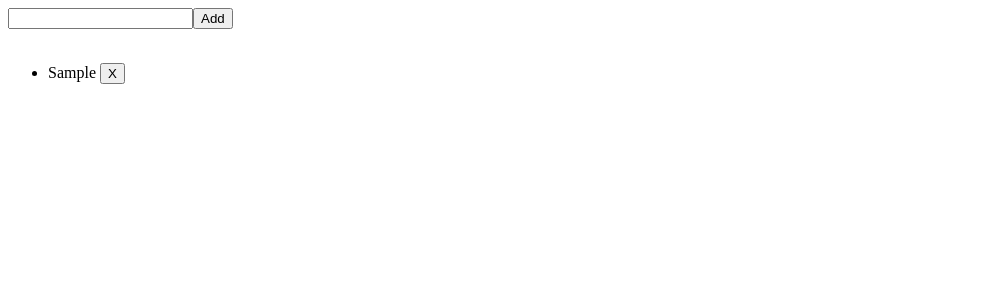
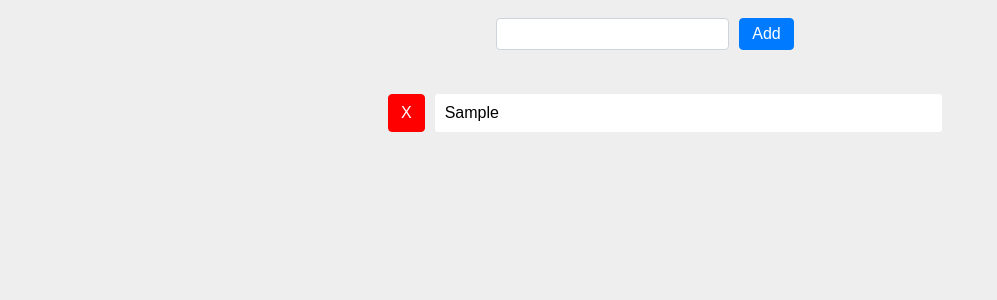
Before and after one commit to munajaf/simple-todo, a React (Create React App) app: page / in a window 1280 px wide. Both pictures are taken after typing "Sample" into the empty fields and a click on the button "Add". Shown: the top 300 px of the page, without its empty margins (0-997 px from the left). Built offline with nearby package versions, Linux system fonts and the light colour scheme.

Commit message:
added styled-components

```diff
--- a/package.json
+++ b/package.json
@@ -9,7 +9,8 @@
     "@testing-library/user-event": "^7.1.2",
     "react": "^16.13.1",
     "react-dom": "^16.13.1",
-    "react-scripts": "3.4.1"
+    "react-scripts": "3.4.1",
+    "styled-components": "^5.1.0"
   },
   "scripts": {
     "start": "react-scripts start",
--- a/src/component/Form.jsx
+++ b/src/component/Form.jsx
@@ -1,10 +1,12 @@
 import React from 'react';
+import { FormCenter, Input } from './styled/Form';
+import { Button } from './styled/global';
 
 const Form = ({ addTodo, todoRef }) => (
-  <form onSubmit={addTodo}>
-    <input ref={todoRef} />
-    <button type="submit" onClick={addTodo}>Add</button>
-  </form>
+  <FormCenter onSubmit={addTodo}>
+    <Input ref={todoRef} />
+    <Button type="submit" onClick={addTodo}>Add</Button>
+  </FormCenter>
 );
 
 export default Form;
--- a/src/component/List.jsx
+++ b/src/component/List.jsx
@@ -1,13 +1,14 @@
 import React from 'react';
+import { ListData, Text } from './styled/List';
+import { Button } from './styled/global';
 
 const List = ({ todo, removeTodo }) => (
   <ul>
     {todo.map(({ value, id }) => (
-      <li key={id}>
-        {value}
-        {' '}
-        <button type="submit" onClick={() => removeTodo(id)}>X</button>
-      </li>
+      <ListData key={id}>
+        <Button remove type="submit" onClick={() => removeTodo(id)}>X</Button>
+        <Text>{value}</Text>
+      </ListData>
     ))}
   </ul>
 );
--- /dev/null
+++ b/src/component/styled/Form.js
@@ -0,0 +1,16 @@
+import styled from 'styled-components';
+
+export const FormCenter = styled.form`
+  display: flex;
+  justify-content: center;
+  align-items: center;
+`;
+
+export const Input = styled.input`
+  color: #495057;
+  font-size: 1em;
+  padding: .375rem .75rem;
+  border: 1px solid #ced4da;
+  border-radius: .25rem;
+  margin: 10px
+`;
--- /dev/null
+++ b/src/component/styled/List.js
@@ -0,0 +1,16 @@
+import styled from 'styled-components';
+
+export const ListData = styled.li`
+  display: flex;
+  margin: 10px;
+`;
+
+export const Text = styled.div`
+  background: white;
+  margin-left: 10px;
+  font-size: 1rem;
+  font-family: Arial;
+  border-radius: 3px;
+  padding:10px;
+  width: 100%;
+`;
--- /dev/null
+++ b/src/component/styled/global.js
@@ -0,0 +1,15 @@
+import styled from 'styled-components';
+
+// eslint-disable-next-line import/prefer-default-export
+export const Button = styled.button`
+  text-align: center;
+  border: 1px solid transparent;
+  padding: .20rem .75rem;
+  ${({ remove }) => remove && 'margin-left:10px; cursor: pointer;'}
+  color: #fff;
+  background-color: ${({ remove }) => (remove ? 'red' : '#007bff')};
+  border-color: ${({ remove }) => (remove ? 'red' : '#007bff')};
+  font-size: 1rem;
+  line-height: 1.5;
+  border-radius: .25rem;
+`;
--- a/src/index.jsx
+++ b/src/index.jsx
@@ -1,6 +1,8 @@
 import React from 'react';
 import ReactDOM from 'react-dom';
 import App from './App';
+
+import './main.css';
 
 ReactDOM.render(
   <React.StrictMode>
--- /dev/null
+++ b/src/main.css
@@ -0,0 +1,5 @@
+body {
+    height: 100vh;
+    background: #eee;
+    padding: 0 25%;
+}
```
Also changed, not shown: 1 other file (tests, documents, lock files or other folders).
